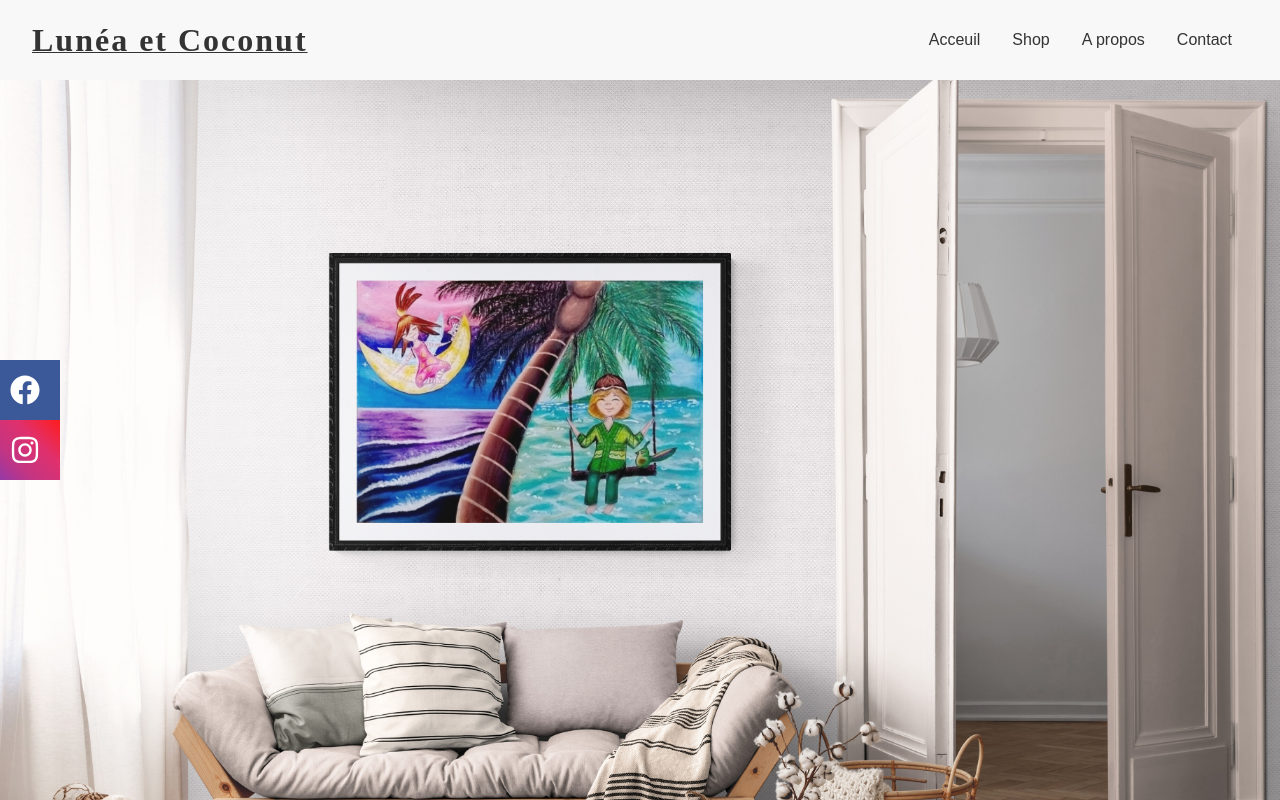
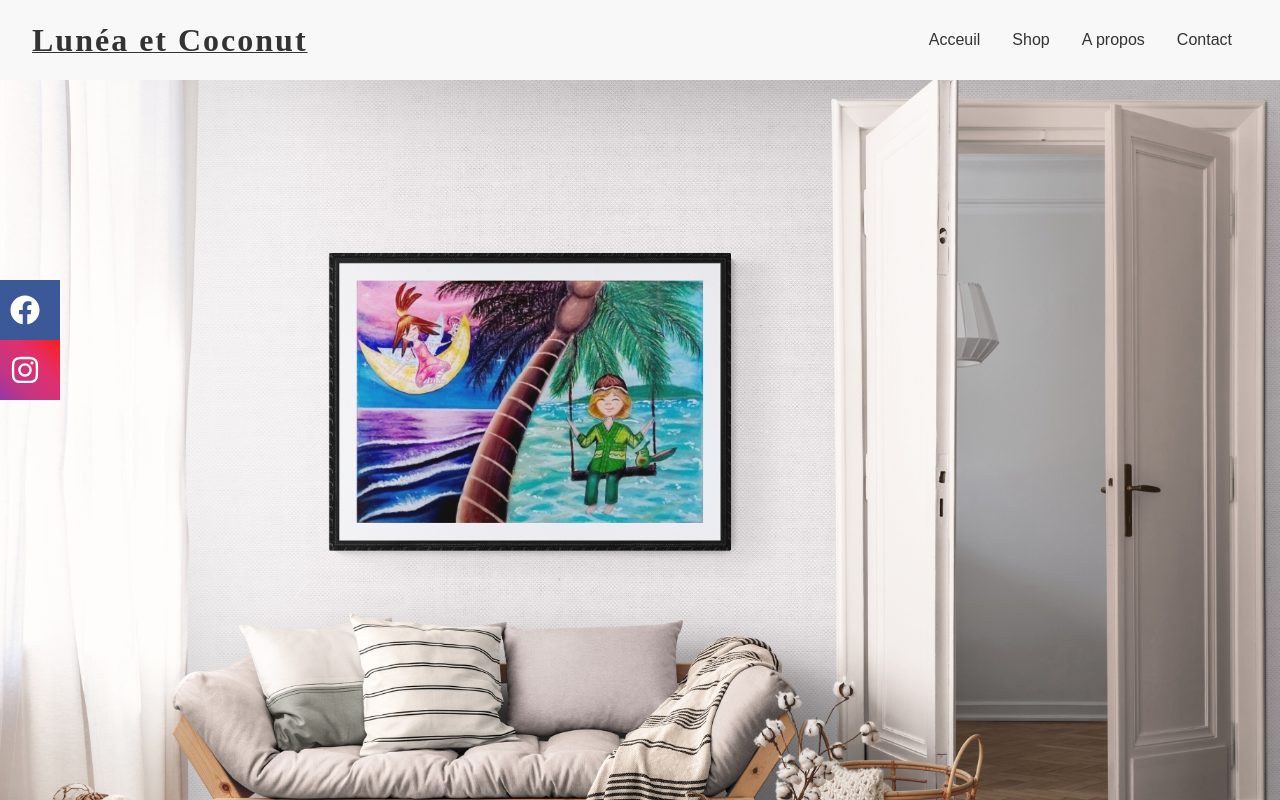
Before and after one commit to davidotch/lunea_coconut, a React (Create React App) app: page / in a window 1280 px wide. Shown: the top 800 px of the page. Built offline with nearby package versions, Linux system fonts and the light colour scheme.

Commit message:
update position .social

```diff
--- a/src/style/social.css
+++ b/src/style/social.css
@@ -1,7 +1,7 @@
 .social {
   display: none;
   display: flex;
-  position: relative;
+  position: fixed;
   flex-direction: column;
   top: 35%;
   left: 0;
```
